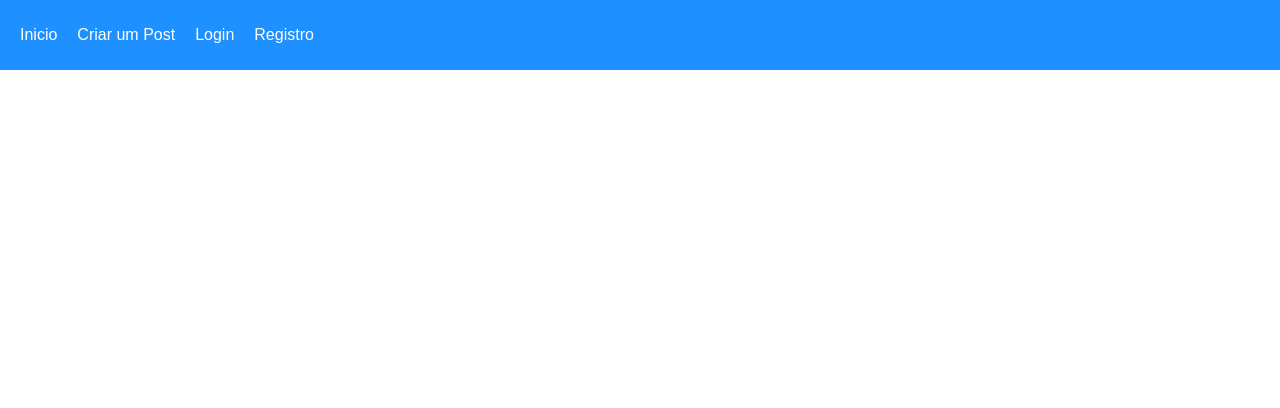
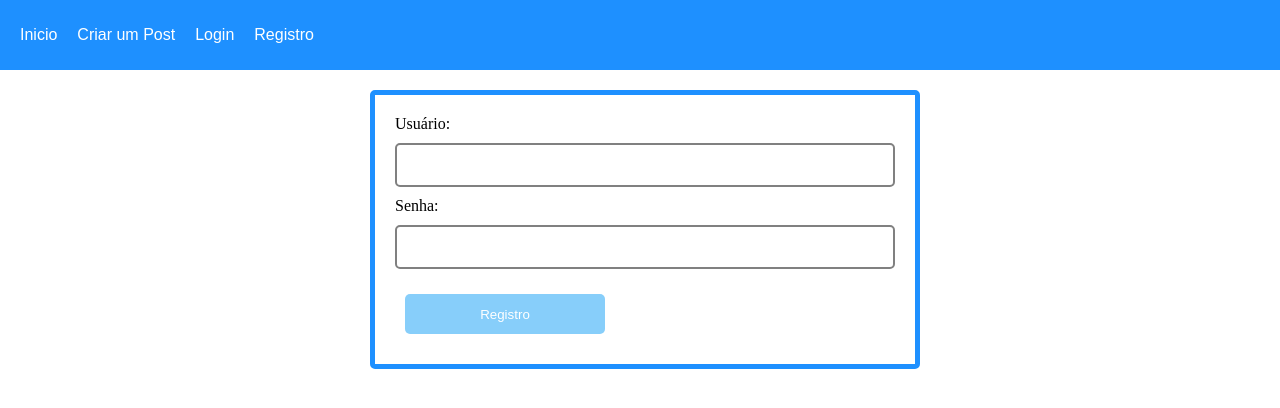
Before and after one commit to dsouza-dev/blog-fullstack-js, a React (Create React App) app in the folder client/: page /register in a window 1280 px wide. Shown: the top 408 px of the page. Built offline with nearby package versions, Linux system fonts and the light colour scheme.

Commit message:
criando pagina de login e registro no client

```diff
--- a/client/src/App.js
+++ b/client/src/App.js
@@ -6,6 +6,7 @@ import CreatePost from './pages/CreatePost';
 import Post from './pages/Post'
 import NavBar from './Layout/NavBar';
 import Login from './pages/Login';
+import Register from './pages/Register';
 
 
 const App = () => {
@@ -16,6 +17,7 @@ const App = () => {
         <Routes>
           <Route path="/" element={<Home />} />
           <Route path="/login" element={<Login />} />
+          <Route path="/register" element={<Register />} />
           <Route path="/createpost" element={<CreatePost />} />
           <Route path="/post/:id" element={<Post />} />
         </Routes>
--- a/client/src/pages/Login/index.jsx
+++ b/client/src/pages/Login/index.jsx
@@ -1,9 +1,26 @@
 import React from 'react'
+import { useState } from 'react'
 import './app.css'
+import axios from 'axios'
 
 const Login = () => {
+  const [user, setUser] = useState([])
+  const [pass, setPass] = useState([])
+
+  const login = () => {
+    const data = { username: user, password: pass }
+    axios.post('http://localhost:3001/auth/login', data)
+      .then((response) => {
+        console.log(response.data)
+      })
+  }
+
   return (
-    <div>Login</div>
+    <div>
+      <input type='text' onChange={(e) => { setUser(e.target.value) }} />
+      <input type="password" onChange={(e) => { setPass(e.target.value) }} />
+      <button type='submit' onClick={login}>Entrar</button>
+    </div>
   )
 }
 
--- /dev/null
+++ b/client/src/pages/Register/app.css
@@ -0,0 +1,47 @@
+.createPostPage {
+  font-family: Arial, Helvetica, sans-serif;
+  width: 100vw;
+  height: 70vh;
+  display: flex;
+  justify-content: center;
+  align-items: center;
+}
+.formContainer {
+  display: flex;
+  flex-direction: column;
+  justify-content: center;
+  width: 500px;
+  height: auto;
+  padding: 20px;
+  border: 5px solid dodgerblue;
+  border-radius: 5px;
+  margin: 20px 10px 30px 20px;
+}
+
+.formContainer #inputCreatePost {
+  height: 40px;
+  margin-top: 10px;
+  margin-bottom: 10px;
+  border: 2px solid grey;
+  border-radius: 5px;
+  padding-left: 10px;
+  font-size: 20px;
+}
+
+.formContainer button {
+  margin-top: 15px;
+  height: 40px;
+  border: none;
+  background-color: lightskyblue;
+  border-radius: 5px;
+  color: white;
+}
+
+.formContainer button:hover {
+  cursor: pointer;
+  background-color: dodgerblue;
+}
+
+span {
+  color: red;
+}
--- /dev/null
+++ b/client/src/pages/Register/index.jsx
@@ -0,0 +1,58 @@
+import React from "react";
+import { Formik, Form, Field, ErrorMessage } from "formik";
+import * as Yup from "yup";
+import axios from "axios";
+import './app.css'
+
+const Register = () => {
+  const initialValues = {
+    username: "",
+    password: "",
+  };
+
+  const validationSchema = Yup.object().shape({
+    username: Yup.string().min(3, 'deve ter pelo menos 3 caracteres').max(15, 'deve ter no máximo 15 caracteres').required('Usuário é obrigatório'),
+    password: Yup.string().min(4, 'deve ter pelo menos 4 caracteres').max(20, 'deve ter no máximo 20 caracteres').required('Senha é obrigatório'),
+  });
+
+  const onSubmit = (data) => {
+    axios.post("http://localhost:3001/auth", data).then(() => {
+      console.log(data);
+    });
+  };
+
+  return (
+    <div>
+      <Formik
+        initialValues={initialValues}
+        onSubmit={onSubmit}
+        validationSchema={validationSchema}
+      >
+        <Form className="formContainer">
+          <label>Usuário: </label>
+          <ErrorMessage name="username" component="span" />
+          <Field
+            autocomplete="off"
+            id="inputCreatePost"
+            name="username"
+            placeholder=""
+          />
+
+          <label>Senha: </label>
+          <ErrorMessage name="password" component="span" />
+          <Field
+            autocomplete="off"
+            type="password"
+            id="inputCreatePost"
+            name="password"
+            placeholder=""
+          />
+
+          <button type="submit">Registro</button>
+        </Form>
+      </Formik>
+    </div>
+  )
+}
+
+export default Register
```
Also changed, not shown: client/src/pages/Post/index.jsx (renamed from client/src/pages/Post/index.js).
